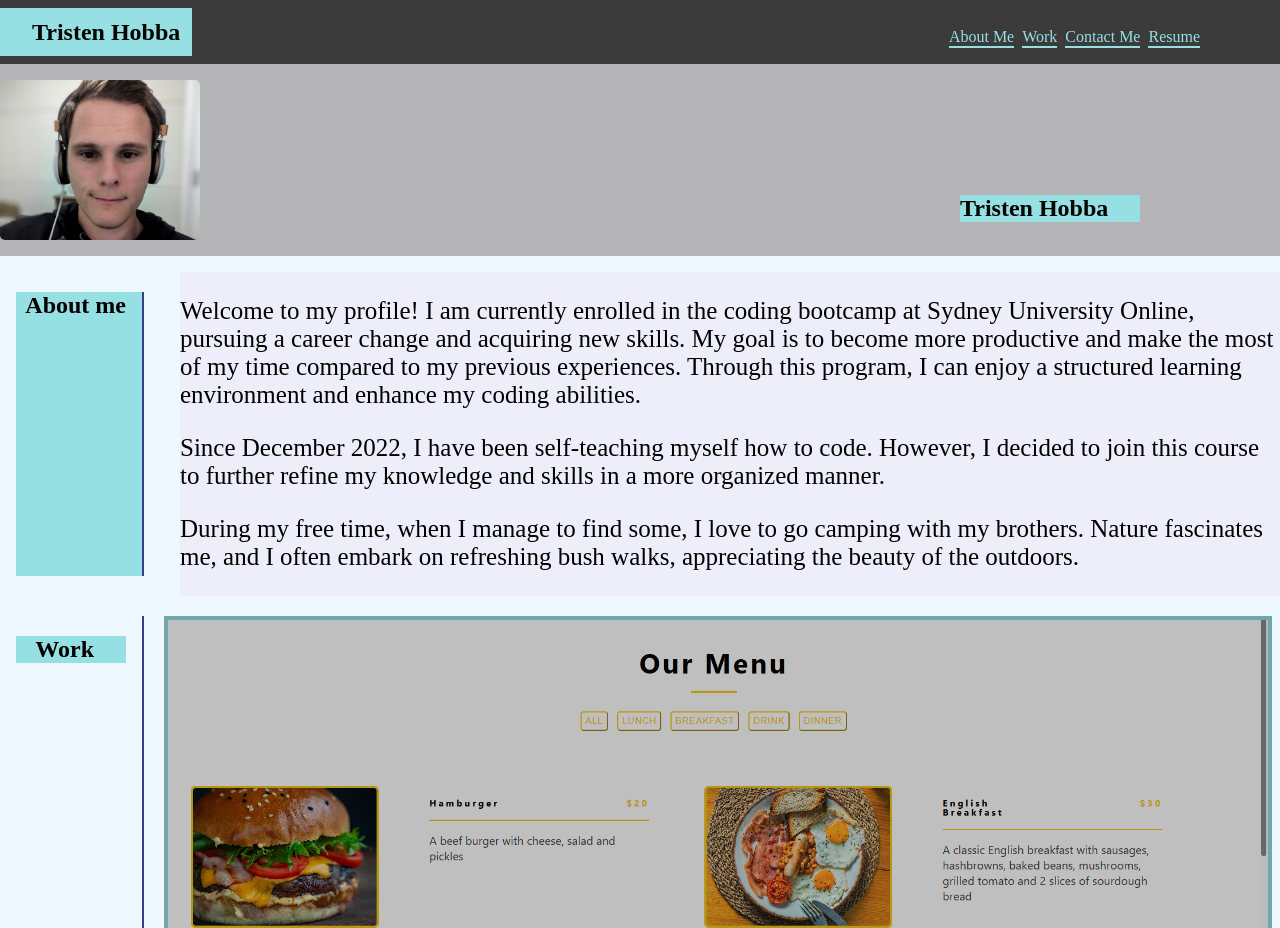
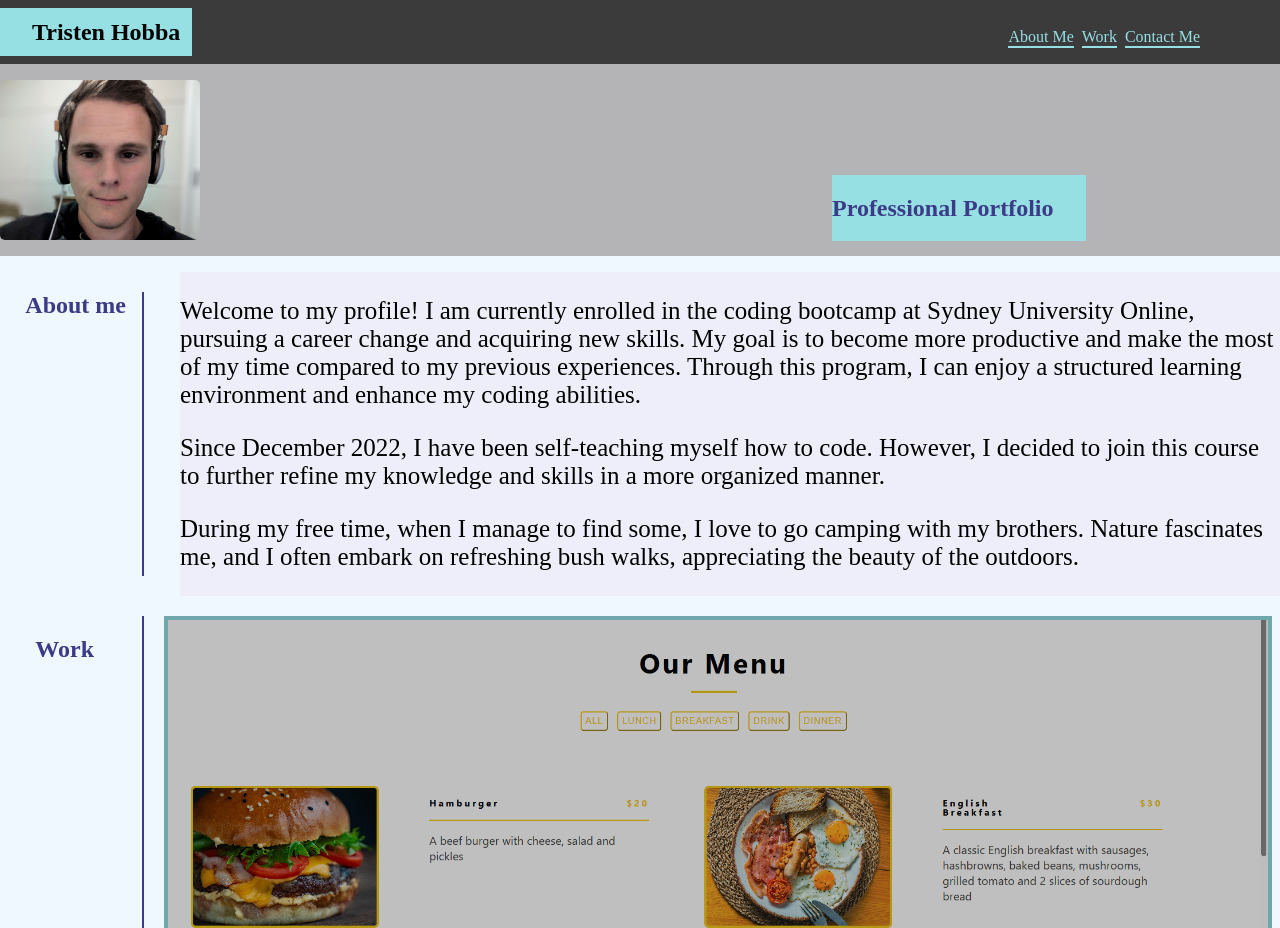
Before and after one commit to Tristenh/Tristen-Hobba-s-portfolio, a plain HTML site: page index.html in a window 1280 px wide. Shown: the top 928 px of the page. Drawn offline with Linux system fonts and the light colour scheme.

Commit message:
changed h2,h4 styles, removed resume link

```diff
--- a/index.html
+++ b/index.html
@@ -17,7 +17,6 @@
         <li><a href="#about">About Me</a></li>
         <li><a href="#work">Work</a></li>
         <li><a href="#contact">Contact Me</a></li>
-        <li><a href="./Resume/index.html">Resume</a></li>
       </ul>
     </nav>
     <!-- hero -->
@@ -27,7 +26,7 @@
         src="./images/profile.jpg"
         alt="A profile picture of Tristen Hobba with headphones on"
       />
-      <div class="subtitle"><h2>Tristen Hobba</h2></div>
+      <div class="subtitle"><h2>Professional Portfolio</h2></div>
     </div>
     <!-- about me -->
     <section class="grid-control">
@@ -117,7 +116,7 @@
       </article>
       <!-- end article-5 -->
       <!-- footer -->
-      <h4>Contact Me</h4>
+      <h4 class="aboutMe">Contact Me</h4>
     </section>
     <footer>
       <div id="contact" class="contact"></div>
--- a/styles.css
+++ b/styles.css
@@ -56,12 +56,14 @@ nav a {
     display: flex;
     justify-content: flex-end;
     position: absolute;
-    margin-left: 75%;
+    background-color: #96dfe2;
+    margin-left: 65%;
     margin-top: 6rem;
 }
-h2{
-    background-color: #96dfe2;
+h2, h4{
+    color: rgb(59, 59, 135);
     padding-right: 2rem;
+    font-size: 1.5rem;
 }
 /* about */
 .about{
```
